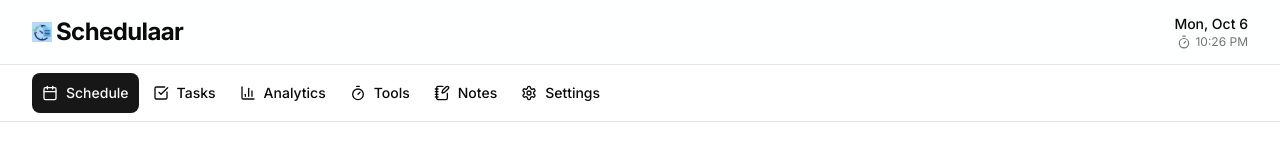
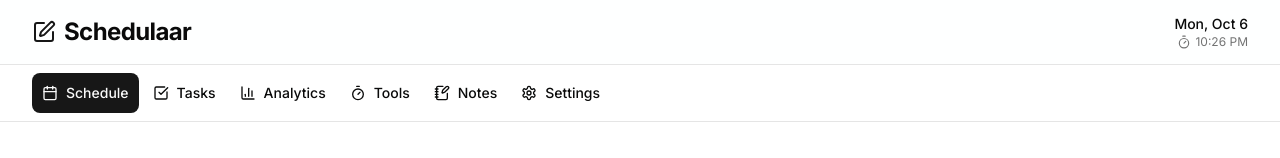
Before and after one commit to devsujandas/schedule-app, a Next.js app: page / in a window 1280 px wide. Shown: the top 158 px of the page. Built offline with nearby package versions, Linux system fonts and the light colour scheme; a web font is replaced by a local one.

Commit message:
update project

```diff
--- a/app/page.tsx
+++ b/app/page.tsx
@@ -7,7 +7,7 @@ import { TasksView } from "@/components/tasks-view"
 import { SettingsView } from "@/components/settings-view"
 import { DayTimelineView } from "@/components/day-timeline-view"
 import { Button } from "@/components/ui/button"
-import { Calendar, BarChart3, CheckSquare, Settings, Timer, NotebookPenIcon } from "lucide-react"
+import { Calendar, BarChart3, CheckSquare, Settings, Timer, NotebookPenIcon,  PenSquareIcon } from "lucide-react"
 import Link from "next/link"
 
 export default function Home() {
@@ -26,18 +26,12 @@ export default function Home() {
         <div className="max-w-7xl mx-auto px-3 sm:px-4 lg:px-8">
           <div className="flex items-center justify-between h-14 sm:h-16">
             {/* Left side: Logo + Title */}
-            <div className="flex items-center gap-1 sm:gap-1">
-              <div className="w-6 h-6 sm:w-5 sm:h-5 flex items-center justify-center flex-shrink-0">
-                <img
-                  src="/Schedulaar.png"
-                  alt="Logo"
-                  className="w-full h-full object-contain"
-                />
-              </div>
-              <h1 className="text-xl sm:text-2xl font-bold tracking-tight font-playfair text-foreground">
-                Schedulaar
-              </h1>
-            </div>
+            <div className="flex items-center gap-2 sm:gap-2">
+  <PenSquareIcon className="w-6 h-6 text-primary" />
+  <h1 className="text-xl sm:text-2xl font-bold tracking-tight font-playfair text-foreground">
+    Schedulaar
+  </h1>
+</div>
 
 
 
```
Also changed, not shown: public/manifest.json.
